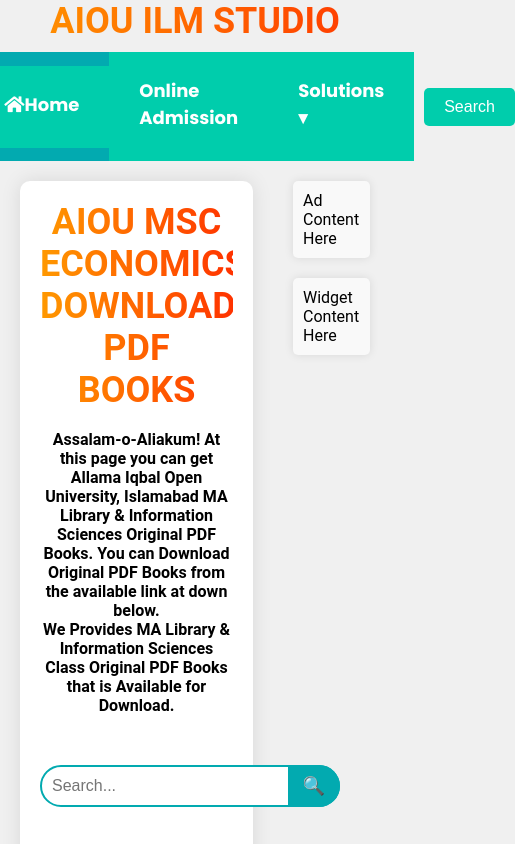
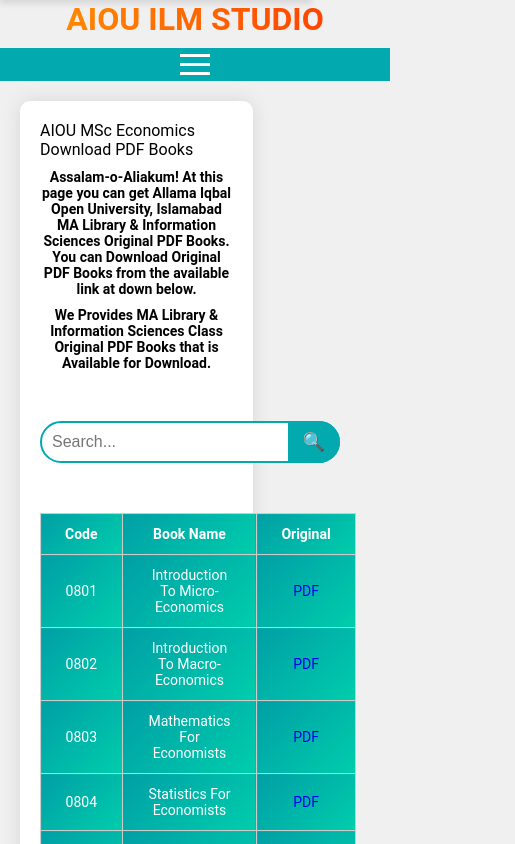
Before and after one commit to aiouilmstudio/aiouilmstudio, a plain HTML site: page Pages/Soft Books/msc_economics_books.html in a window 390 px wide. Shown: the top 844 px of the page, 515 px wide, since content can reach past the window. Drawn offline with Linux system fonts and the light colour scheme; files that its build step writes are made by us from their sources; files whose address does not match are found by name.

Commit message:
Update msc_economics_books.html

```diff
--- a/Pages/Soft Books/msc_economics_books.html
+++ b/Pages/Soft Books/msc_economics_books.html
@@ -13,6 +13,146 @@
 
 </head>
     <style>
+        /* Media query for mobile devices */
+@media screen and (max-width: 768px) {
+    .heading1 h1 {
+        font-size: 32px; /* Adjust the font size as needed for 768px */
+        /* Other styles for the heading at this screen size */
+    }
+
+    /* Navigation styles */
+    .nav-bar {
+        flex-direction: column;
+        align-items: center;
+        background-color: #02AAB0;
+    }
+
+    .nav-list {
+        display: flex;
+        flex-direction: column;
+        transform: translateY(-100%);
+        transition: transform 0.5s ease-in-out;
+        position: fixed;
+        top: 0;
+        left: 0;
+        width: 100%;
+        background-color: #02AAB0;
+        padding: 20px 0;
+        box-shadow: 0 4px 6px rgba(0, 0, 0, 0.1);
+        z-index: 1000;
+        text-align: center;
+    }
+
+    .nav-list.show {
+        transform: translateY(0);
+    }
+
+    .nav-list li {
+        margin: 10px 0;
+    }
+
+    .mobile-menu-icon {
+        display: block;
+    }
+
+    .line {
+        width: 30px;
+        height: 3px;
+        background-color: white;
+        margin: 6px 0;
+    }
+
+    /* Other elements' styles for mobile view */
+    /* Adjust as needed for a better mobile experience */
+    .articles-h2 {
+        font-size: 24px;
+    }
+
+    .blog-content {
+        width: 60%;
+        padding: 5px;
+    }
+
+    .ads-widgets {
+        display: none; /* Hide ads and widgets on mobile */
+    }
+
+    /* Adjust other styles as needed for a mobile-friendly layout */
+
+
+    table {
+    font-size: 14px; /* Decrease font size for better readability on smaller screens */
+    }
+
+    th,
+    td {
+    padding: 8px 16px; /* Reduce padding for table cells */
+    font-size: 14px; /* Decrease font size for better readability */
+    }
+
+/* Button styles */
+.download-button {
+    padding: 8px 16px; /* Adjust button padding */
+    font-size: 12px; /* Decrease font size */
+}
+
+/* Download links container */
+.download-links {
+    justify-content: center; /* Center align items on smaller screens */
+    width: 100%; /* Occupy full width */
+}
+
+.download-link {
+    flex-basis: calc(50% - 6px); /* Two items per row with some gap */
+    max-width: calc(50% - 6px); /* Two items per row with some gap */
+    margin: 3px; /* Adjust margin */
+}
+
+.download-link h3 {
+    font-size: 16px; /* Increase heading font size */
+}
+
+.download-link a.button {
+    padding: 8px 16px; /* Adjust button padding */
+    font-size: 14px; /* Decrease font size */
+}
+
+/* Other adjustments for mobile view... */
+
+p {
+    text-align: center;
+    font-weight: bold;
+    font-size: 14px; /* Decrease font size for better readability */
+    margin: 10px 0; /* Adjust margin for better spacing */
+}
+
+/* Blog content styles */
+.blog-content {
+    width: 100%; /* Adjust width to occupy full width on smaller screens */
+    padding: 10px; /* Decrease padding for better spacing */
+}
+
+/* Ads and widgets styles */
+.ads-widgets {
+    width: 30%; /* Adjust width to occupy full width on smaller screens */
+    padding: 10px; /* Decrease padding for better spacing */
+}
+
+/* Extreme container styles */
+.extreme-container {
+    padding: 10px; /* Decrease padding for better spacing */
+    /* Other styles remain the same */
+}
+
+/* Ad and widget styles */
+.ad,
+.widget {
+    margin-bottom: 10px; /* Adjust margin for better spacing */
+    padding: 8px; /* Decrease padding for better spacing */
+}
+
+/* Other adjustments for mobile view... */
+}
         .ad, .widget {
     background-color: #f9f9f9;
     margin-bottom: 20px;
@@ -350,7 +490,7 @@ a { text-decoration: none;}
 .container {
     display: flex;
 }
-.articles-h2 {
+h1 {
 
     font-size: 36px;
     text-align: center;
@@ -493,34 +633,32 @@ footer {
     </div>
      <nav class="nav-bar">
       <ul class="nav-list">
-            <div class="logo">
-                <a href="#"><img src="Images/Logo.png" alt="ILM STUDIO Logo"></a>
-            </div>
-            <li><a href="index.html"><i class="fas fa-home"></i> Home</a></li>
-            <li><a href="#">Online Admission</a></li>
-            <li>
-                <a href="#">Solutions &#9662;</a> <!-- Dropdown Trigger -->
-                <ul class="dropdown"> <!-- Dropdown Content -->
-                    <li><a href="#">Solved Assignments</a></li>
-                    <li><a href="Pages/Guess Paper/">Guess Paper</a></li>
+          <li class="logo">
+              <a href="https://aiouilmstudio.github.io/"><img src="Images/Logo.png" alt="ILM STUDIO Logo"></a>
+          </li>
+          <li><a href="https://aiouilmstudio.github.io/"><i class="fas fa-home"></i> Home</a></li>
+
+                  <li><a href="https://aiouilmstudio.github.io/">Solved Assignments</a></li>
+                  <li><a href="Pages/Guess Paper/ba.html">Guess Paper</a></li>
                   <li><a href="Pages/Prospectus/Prospectus.html">Prospectus</a></li>
                   <li><a href="Pages/Soft Books/softbooks.html">Soft Books</a></li>
                   <li><a href="#">Past Paper</a></li>
-                </ul>
+
           </li>
       </ul>
-
-        <div class="right-nav">
-            <input type="text" id="search" placeholder="Search...">
-            <button class="btn">Search</button>
+      <div class="mobile-menu-icon">
+          <div class="line"></div>
+          <div class="line"></div>
+          <div class="line"></div>
       </div>
   </nav>
+
 <main class="container">
         <section class="blog-content">
             <div class="extreme-container">
 
 <article>
-                    <h2 class="articles-h2">AIOU MSc Economics Download PDF Books </h2><br>
+                    <h1">AIOU MSc Economics Download PDF Books </h1><br>
                      <p>Assalam-o-Aliakum! At this page you can get Allama Iqbal Open University, Islamabad MA Library & Information Sciences Original PDF Books. You can Download Original PDF Books from the available link at down below.</p>
         <p>We Provides MA Library & Information Sciences Class Original PDF Books that is Available for Download. </p>
 
```
Lines whose indentation alone changed are shown as unchanged.
